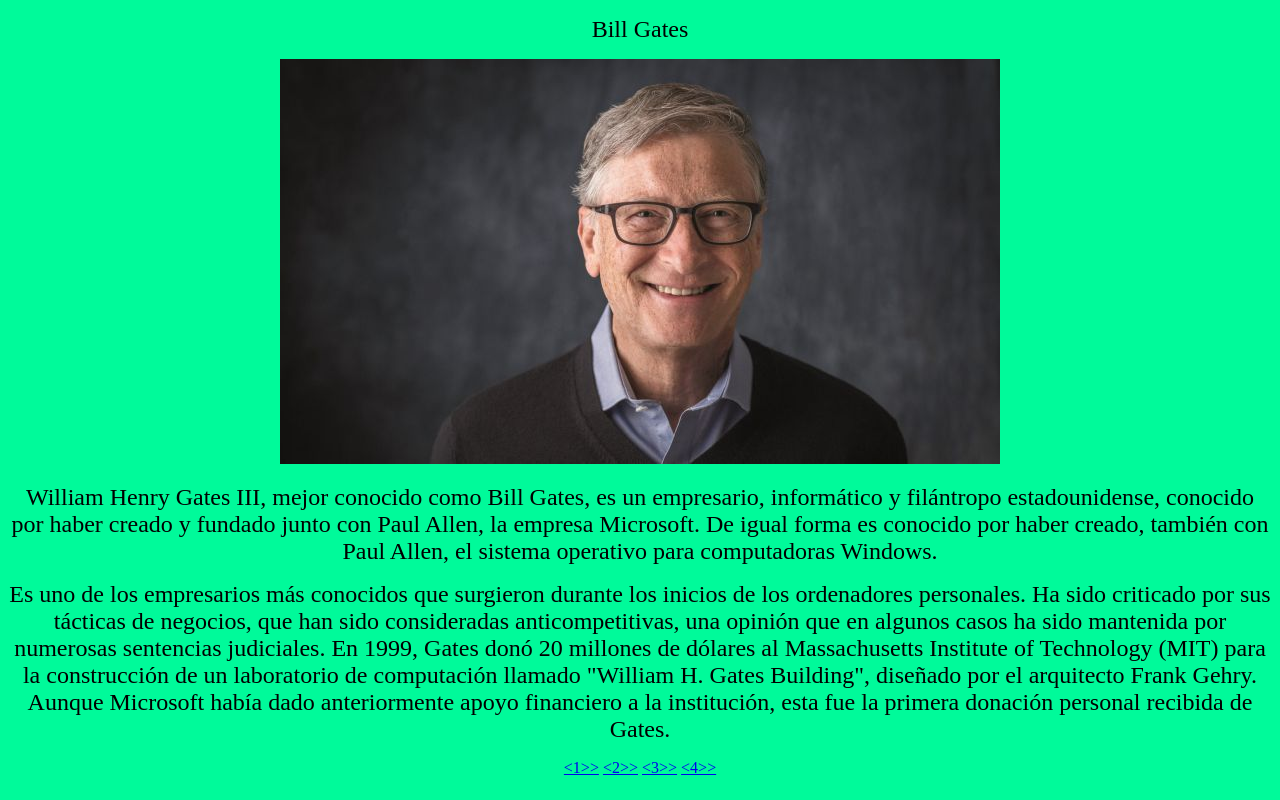
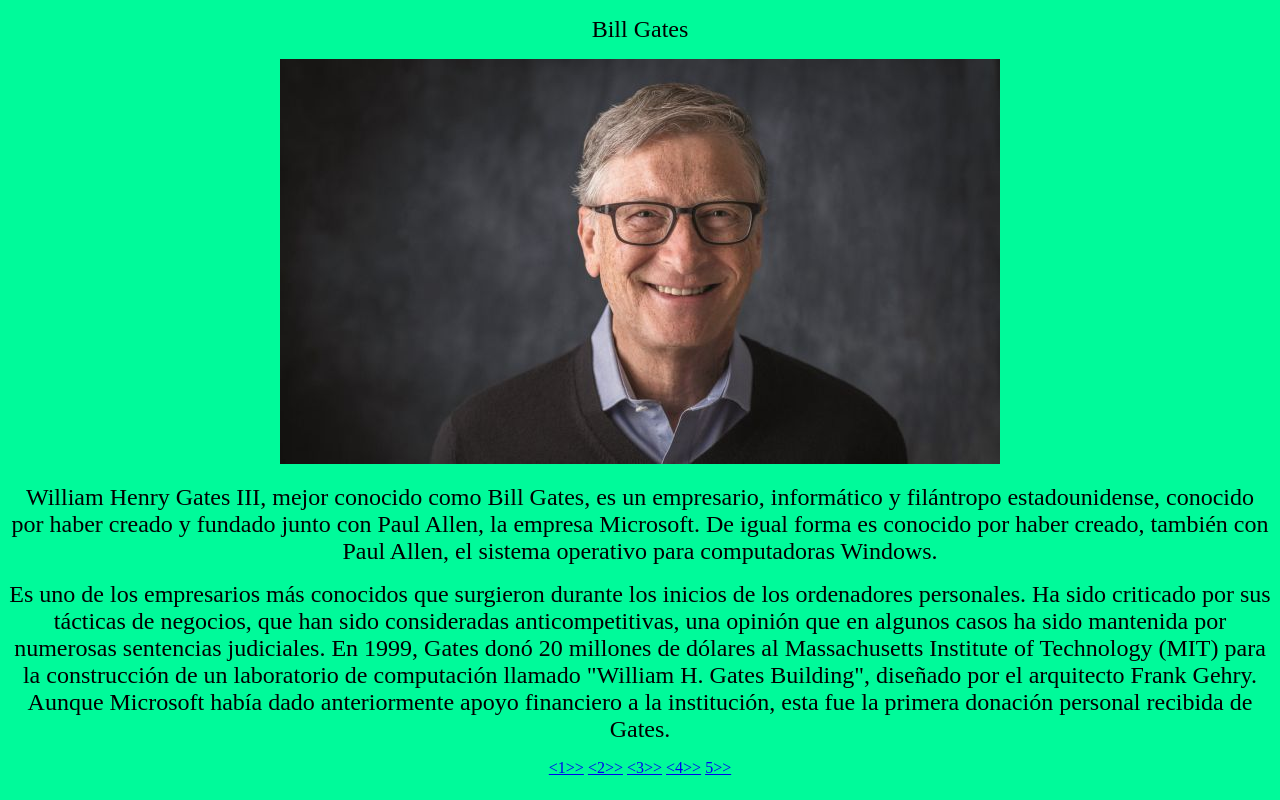
Before and after one commit to hectorrodriguez07/pagina2, a plain HTML site: page index.html in a window 1280 px wide. Drawn offline with Linux system fonts and the light colour scheme.

Commit message:
actualizacion7

```diff
--- a/index.html
+++ b/index.html
@@ -19,5 +19,6 @@
     <a href="https://hectorrodriguez07.github.io/pagina2/"><2>></a>
     <a href="https://hectorrodriguez07.github.io/pagina3/"><3>></a>
     <a href="https://hectorrodriguez07.github.io/pagina4/"><4>></a>
+        <a href="https://hectorrodriguez07.github.io/pagina_5/ ">5>></a>
 </body>
 </html>
```
